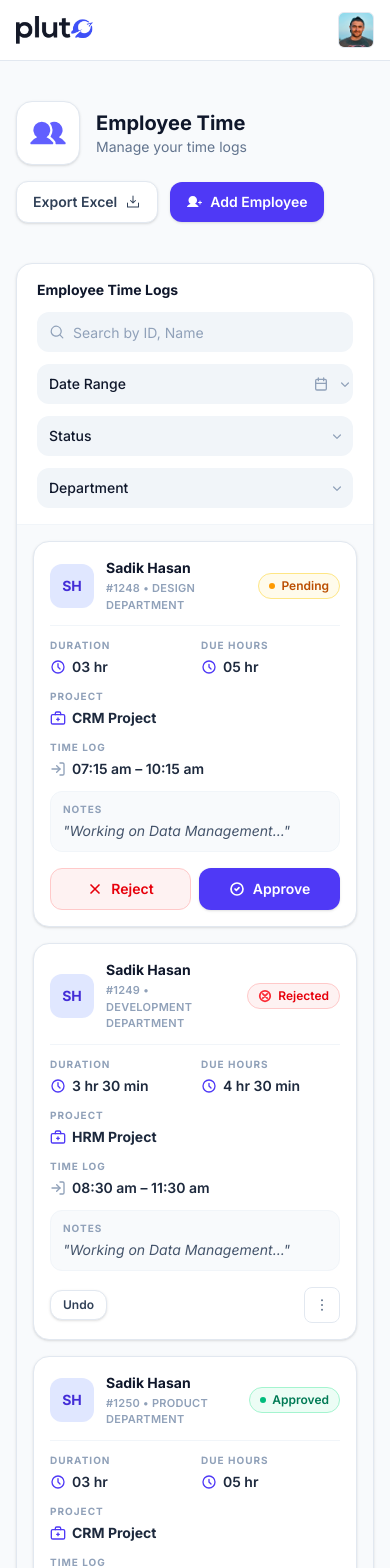
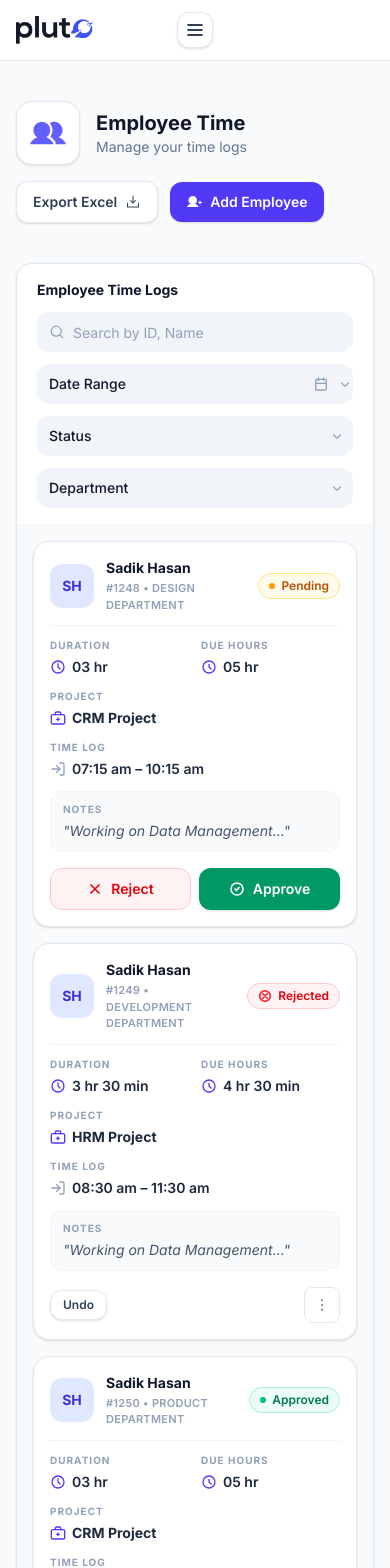
Before and after one commit to Dipteskundu/HRM-Project, a React (Vite) app: page /employee in a window 390 px wide. Shown: the top 1568 px of the page. Built offline with nearby package versions, Linux system fonts and the light colour scheme.

Commit message:
added a mobile menu for better user experiences

```diff
--- a/src/components/Employee/EmployeeTable.jsx
+++ b/src/components/Employee/EmployeeTable.jsx
@@ -57,7 +57,7 @@ export default function EmployeeTable({
                     {status === 'Pending' ? (
                       <div className="flex items-center justify-end gap-2">
                         <Button variant="danger" size="sm" onClick={() => reject(row)}>Reject</Button>
-                        <Button variant="primary" size="sm" onClick={() => approve(row)}>Approve</Button>
+                        <Button variant="success" size="sm" onClick={() => approve(row)}>Approve</Button>
                       </div>
                     ) : (
                       <div className="flex items-center justify-end gap-3">
@@ -219,7 +219,7 @@ export default function EmployeeTable({
                       Reject
                     </Button>
                     <Button
-                      variant="primary"
+                      variant="success"
                       size="md"
                       className="w-full justify-center"
                       onClick={() => approve(row)}
--- a/src/components/Navbar/Navbar.jsx
+++ b/src/components/Navbar/Navbar.jsx
@@ -1,5 +1,6 @@
 import { useState } from 'react'
 import { NavLink } from 'react-router-dom'
+import { PiListBold, PiXBold } from 'react-icons/pi'
 import logo from '../../assets/Frame.png'
 import profileImg from '../../assets/Profile.jpg'
 
@@ -23,14 +24,15 @@ function formatNavbarDate(date) {
 
 export default function Navbar() {
   const [query, setQuery] = useState('')
+  const [mobileOpen, setMobileOpen] = useState(false)
   return (
-    <header className="border-b border-slate-200 bg-white">
-      <div className="mx-auto flex max-w-7xl items-center gap-6 px-4 sm:px-6 lg:px-8 py-3">
-        <div className="flex items-center gap-3">
+    <header className="sticky top-0 z-50 border-b border-slate-200 bg-white">
+      <div className="mx-auto grid max-w-7xl grid-cols-[1fr_auto_1fr] items-center gap-6 px-4 py-3 sm:px-6 lg:px-8">
+        <div className="flex items-center gap-3 justify-self-start">
           <img src={logo} alt="Pluto" className="h-7 w-auto" />
         </div>
 
-        <nav className="hidden flex-1 items-center justify-center gap-6 text-sm md:flex">
+        <nav className="hidden items-center justify-center gap-6 text-sm md:flex justify-self-center">
           {NAV_ITEMS.map((item) => (
             <NavLink
               key={item.to}
@@ -55,7 +57,9 @@ export default function Navbar() {
           ))}
         </nav>
 
-        <div className="hidden max-w-[320px] flex-1 justify-center md:flex">
+        <div className="flex items-center justify-end gap-4 justify-self-end">
+          <div className="hidden md:flex items-center gap-3">
+            <div className="hidden lg:block w-[260px] xl:w-[320px]">
               <div className="relative w-full">
                 <div className="pointer-events-none absolute inset-y-0 left-0 flex items-center pl-3">
                   <svg viewBox="0 0 20 20" fill="currentColor" className="h-4 w-4 text-slate-400" aria-hidden="true">
@@ -72,7 +76,6 @@ export default function Navbar() {
               </div>
             </div>
 
-        <div className="ml-auto flex items-center gap-3">
             <div className="hidden text-right text-xs leading-tight text-slate-600 sm:block">
               <div className="font-semibold text-slate-900">Sadik Hasan</div>
               <div>{formatNavbarDate(new Date())}</div>
@@ -81,7 +84,70 @@ export default function Navbar() {
               <img src={profileImg} alt="Sadik Hasan" className="h-full w-full object-cover" />
             </div>
           </div>
+
+          <button
+            type="button"
+            className="inline-flex md:hidden h-9 w-9 items-center justify-center rounded-xl border border-slate-200 bg-white text-slate-700 shadow-sm hover:bg-slate-50 focus:outline-none focus:ring-2 focus:ring-indigo-500/30"
+            onClick={() => setMobileOpen((v) => !v)}
+            aria-label={mobileOpen ? 'Close menu' : 'Open menu'}
+            aria-expanded={mobileOpen}
+            aria-controls="mobile-menu"
+          >
+            {mobileOpen ? <PiXBold className="h-5 w-5" /> : <PiListBold className="h-5 w-5" />}
+          </button>
         </div>
+      </div>
+
+      {/* Mobile menu */}
+      {mobileOpen ? (
+        <div id="mobile-menu" className="md:hidden border-t border-slate-200 bg-white">
+          <div className="mx-auto max-w-7xl px-4 sm:px-6 lg:px-8 py-4">
+            <div className="mb-4 flex items-center gap-3 rounded-2xl border border-slate-200 bg-slate-50 px-3 py-2.5">
+              <div className="h-10 w-10 overflow-hidden rounded-xl border border-slate-200 bg-white">
+                <img src={profileImg} alt="Sadik Hasan" className="h-full w-full object-cover" />
+              </div>
+              <div className="min-w-0">
+                <div className="truncate text-sm font-semibold text-slate-900">Sadik Hasan</div>
+                <div className="text-xs text-slate-600">{formatNavbarDate(new Date())}</div>
+              </div>
+            </div>
+
+            <div className="relative">
+              <div className="pointer-events-none absolute inset-y-0 left-0 flex items-center pl-3">
+                <svg viewBox="0 0 20 20" fill="currentColor" className="h-4 w-4 text-slate-400" aria-hidden="true">
+                  <path fillRule="evenodd" d="M9 3.5a5.5 5.5 0 100 11 5.5 5.5 0 000-11zM2 9a7 7 0 1112.452 4.391l3.328 3.329a.75.75 0 11-1.06 1.06l-3.329-3.328A7 7 0 012 9z" clipRule="evenodd" />
+                </svg>
+              </div>
+              <input
+                type="text"
+                value={query}
+                onChange={(e) => setQuery(e.target.value)}
+                placeholder="Search Anything..."
+                className="block h-10 w-full rounded-xl border border-slate-200 bg-white py-2 pl-9 pr-3 text-sm text-slate-900 placeholder:text-slate-400 focus:ring-2 focus:ring-inset focus:ring-indigo-600"
+              />
+            </div>
+
+            <nav className="mt-4 grid gap-1 text-sm">
+              {NAV_ITEMS.map((item) => (
+                <NavLink
+                  key={item.to}
+                  to={item.to}
+                  onClick={() => setMobileOpen(false)}
+                  className={({ isActive }) =>
+                    [
+                      'rounded-xl px-3 py-2 font-medium text-slate-700 hover:bg-slate-50',
+                      isActive ? 'bg-indigo-50 text-indigo-700' : '',
+                    ].join(' ')
+                  }
+                  end={item.to === '/'}
+                >
+                  {item.label}
+                </NavLink>
+              ))}
+            </nav>
+          </div>
+        </div>
+      ) : null}
     </header>
   )
 }
--- a/src/components/common/Button.jsx
+++ b/src/components/common/Button.jsx
@@ -1,7 +1,7 @@
 /**
  * Button — reusable button with variant support.
  *
- * variants: 'primary' | 'secondary' | 'ghost' | 'danger'
+ * variants: 'primary' | 'secondary' | 'ghost' | 'danger' | 'success'
  * sizes:    'sm' | 'md' | 'lg'
  */
 
@@ -12,6 +12,7 @@ const VARIANTS = {
   secondary: 'border border-slate-200 bg-white text-slate-700 shadow-sm hover:bg-slate-50 focus:ring-indigo-500/30',
   ghost:     'text-slate-600 hover:text-slate-800 hover:bg-slate-100 focus:ring-slate-300',
   danger:    'border border-red-200 bg-red-50 text-red-600 hover:bg-red-100 focus:ring-red-400/30',
+  success:   'bg-emerald-600 text-white shadow-sm hover:bg-emerald-700 focus:ring-emerald-500/40',
   dark:      'bg-emerald-500 text-white shadow-sm hover:bg-emerald-600 focus:ring-emerald-500/40',
 }
 
```
Lines whose indentation alone changed are shown as unchanged.
